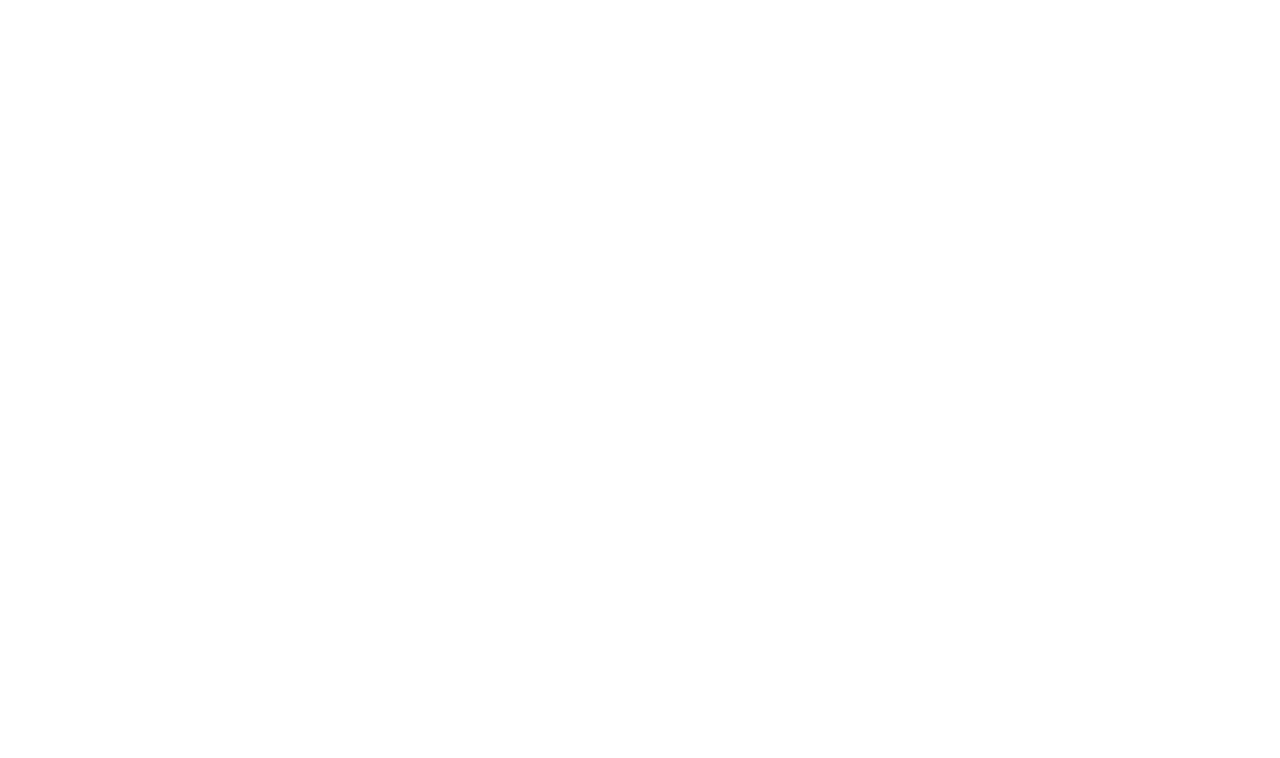
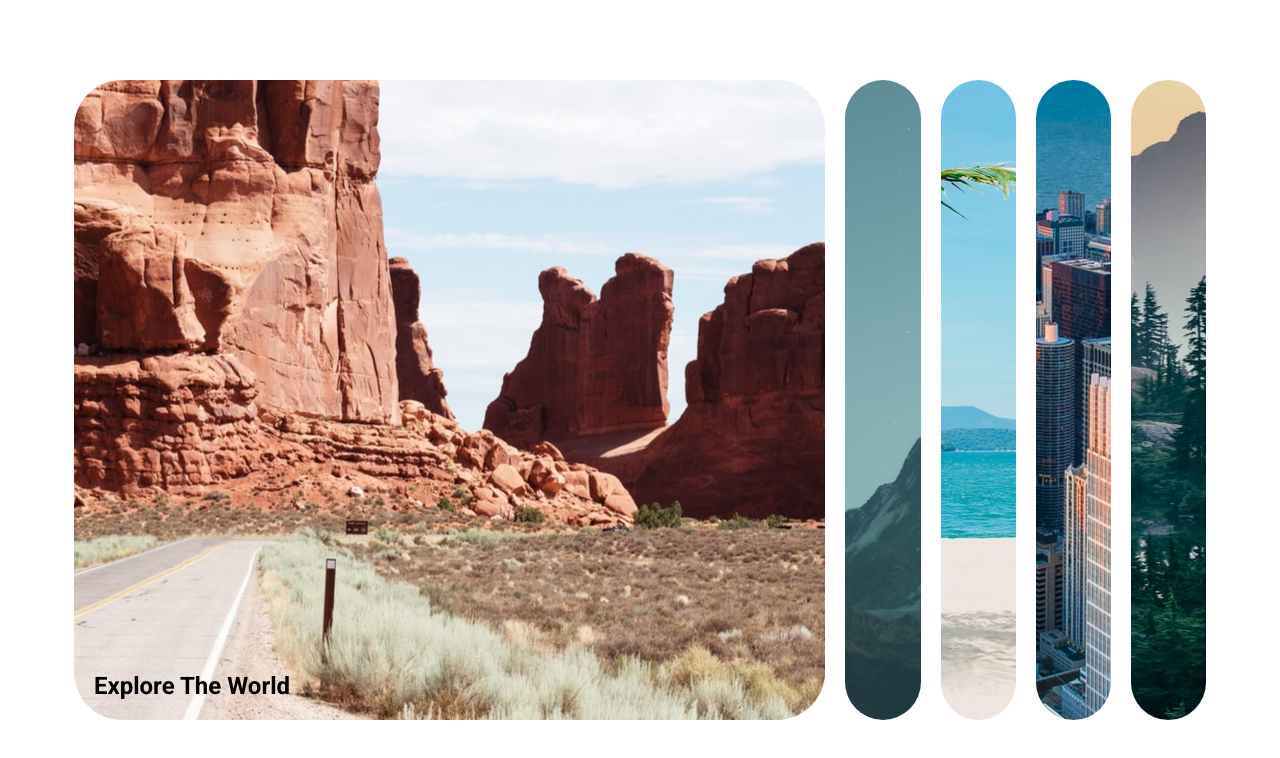
Before and after one commit to andrew-oyanguren/50-50---Day-1, a plain HTML site: page index.html in a window 1280 px wide. Drawn offline with Linux system fonts and the light colour scheme.

Commit message:
Added and finished coding, index.html, style.css, and script.js
Project complete

```diff
--- a/index.html
+++ b/index.html
@@ -11,6 +11,24 @@
 </head>
 
 <body>
+  <div class="container">
+    <div class="panel active" style="background-image: url('./images/explore.jpg');">
+      <h3>Explore The World</h3>
+    </div>
+    <div class="panel" style="background-image: url('./images/mountains.jpg');">
+      <h3>Mountains</h3>
+    </div>
+    <div class="panel" style="background-image: url('./images/beach.jpg');">
+      <h3>Sunny Beach</h3>
+    </div>
+    <div class="panel" style="background-image: url('./images/city.jpg');">
+      <h3>City</h3>
+    </div>
+    <div class="panel" style="background-image: url('./images/forest.jpg');">
+      <h3>Wild</h3>
+    </div>
+  </div>
+
 
   <!-- Scripts -->
   <script src="./script.js"></script>
--- a/script.js
+++ b/script.js
@@ -0,0 +1,20 @@
+// variables
+
+const panels = document.querySelectorAll('.panel');
+
+// loop
+
+panels.forEach((panel) => {
+  panel.addEventListener('click', () => {
+    removeActiveClasses()
+    panel.classList.add('active');
+  })
+})
+
+// functions
+
+function removeActiveClasses() {
+  panels.forEach(panel => {
+    panel.classList.remove('active');
+  })
+}
--- a/style.css
+++ b/style.css
@@ -13,7 +13,6 @@ body {
   font-family: 'Roboto', sans-serif;
 
   display: flex;            /* aligning body content center using flexbox because most items in project will be center */
-  flex-direction: column;
   align-items: center;
   justify-content: center;
 
@@ -21,3 +20,51 @@ body {
   overflow: hidden;
   margin: 0;
 }
+
+.container {
+  width: 90vw;
+  display: flex;
+}
+
+.panel {
+  background-size: cover 100%;
+  background-position: center;
+  background-repeat: no-repeat;
+  height: 80vh;
+  border-radius: 3rem;
+  cursor: pointer;
+  flex: 0.5;
+  margin: 10px;
+  position: relative;
+
+  transition: flex 0.7s ease-in;
+}
+
+.panel > h3 {
+  font-size: 1.5rem;
+  position: absolute;
+  bottom: 20px;
+  left: 20px;
+  margin: 0;
+  opacity: 0;
+}
+
+.panel.active {
+  flex: 5;
+}
+
+.panel.active h3 {
+  opacity: 1;
+  transition: opacity 0.3s ease-in 0.5s;
+}
+
+@media (max-width: 576px) {
+  .container {
+    width: 100vw;
+  }
+
+  .panel:nth-of-type(4),
+  .panel:nth-of-type(5) {
+    display: none;
+  }
+}
```
Also changed, not shown: images/beach.jpg (added), images/city.jpg (added), images/explore.jpg (added), images/forest.jpg (added), images/mountains.jpg (added).
